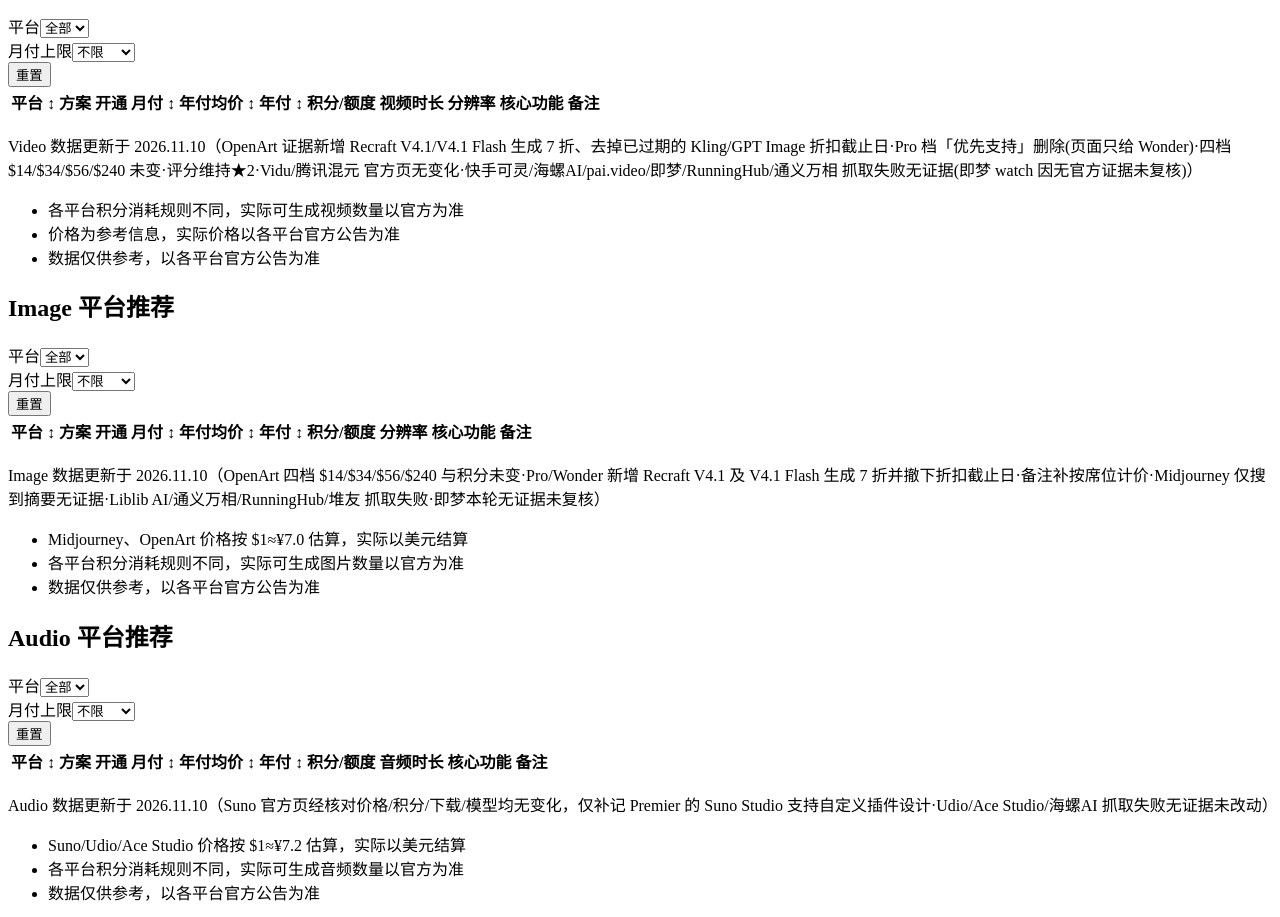
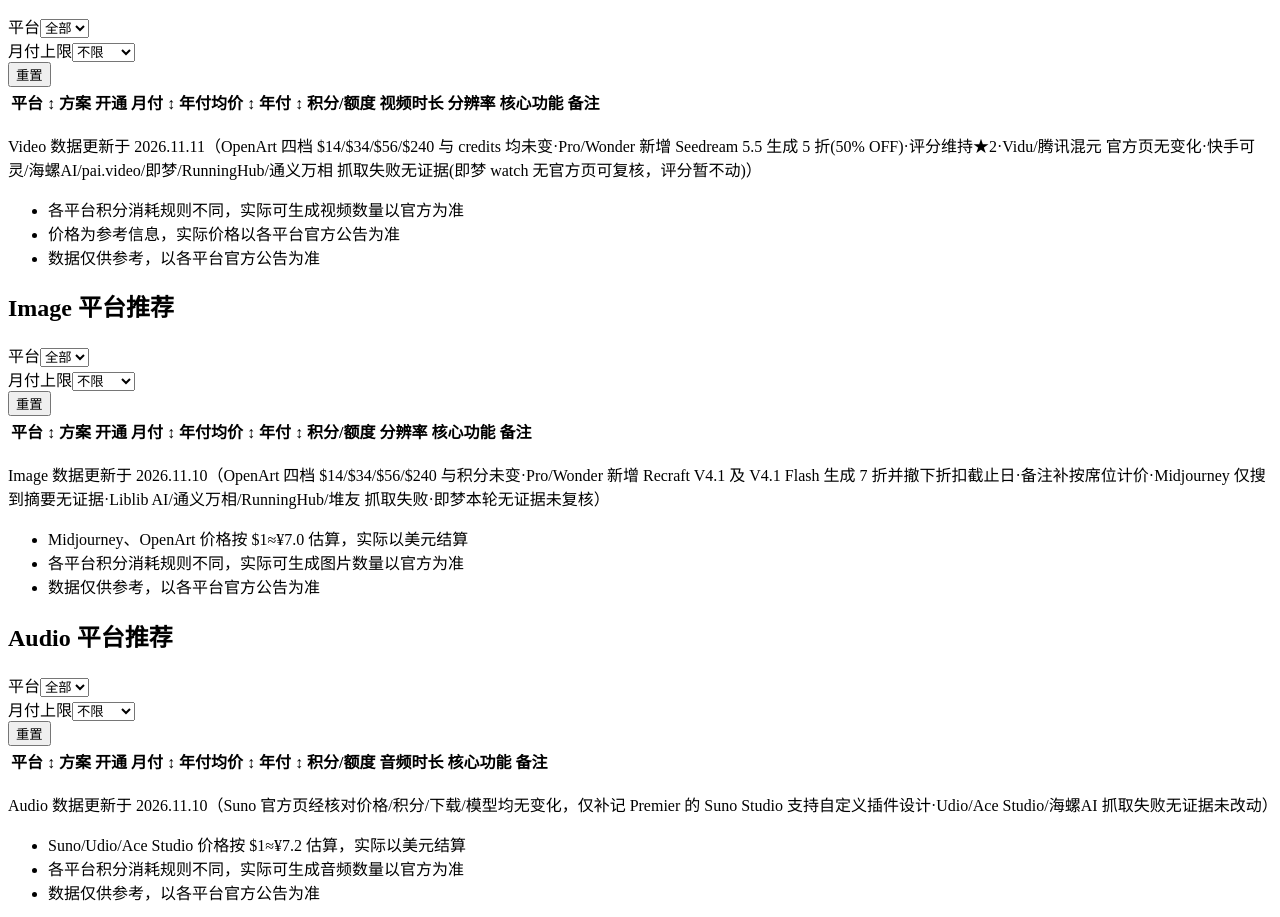
Before and after one commit to HsMirage/AIPlanHub, a plain HTML site: page index.html in a window 1280 px wide. Shown: the part 6000-6917 px from the top of the page. Drawn offline with Linux system fonts and the light colour scheme; a script that the page names is missing.

Commit message:
fix: Video 数据更新 2026.11.11

```diff
--- a/index.html
+++ b/index.html
@@ -464,7 +464,7 @@
       </div>
     </section>
     <section class="section notes-section">
-      <p class="section-update-date">Video 数据更新于 2026.11.10（OpenArt 证据新增 Recraft V4.1/V4.1 Flash 生成 7 折、去掉已过期的 Kling/GPT Image 折扣截止日·Pro 档「优先支持」删除(页面只给 Wonder)·四档 $14/$34/$56/$240 未变·评分维持★2·Vidu/腾讯混元 官方页无变化·快手可灵/海螺AI/pai.video/即梦/RunningHub/通义万相 抓取失败无证据(即梦 watch 因无官方证据未复核)）</p>
+      <p class="section-update-date">Video 数据更新于 2026.11.11（OpenArt 四档 $14/$34/$56/$240 与 credits 均未变·Pro/Wonder 新增 Seedream 5.5 生成 5 折(50% OFF)·评分维持★2·Vidu/腾讯混元 官方页无变化·快手可灵/海螺AI/pai.video/即梦/RunningHub/通义万相 抓取失败无证据(即梦 watch 无官方页可复核，评分暂不动)）</p>
       <ul class="notes-list">
         <li>各平台积分消耗规则不同，实际可生成视频数量以官方为准</li>
         <li>价格为参考信息，实际价格以各平台官方公告为准</li>
```
Also changed, not shown: README.md.
